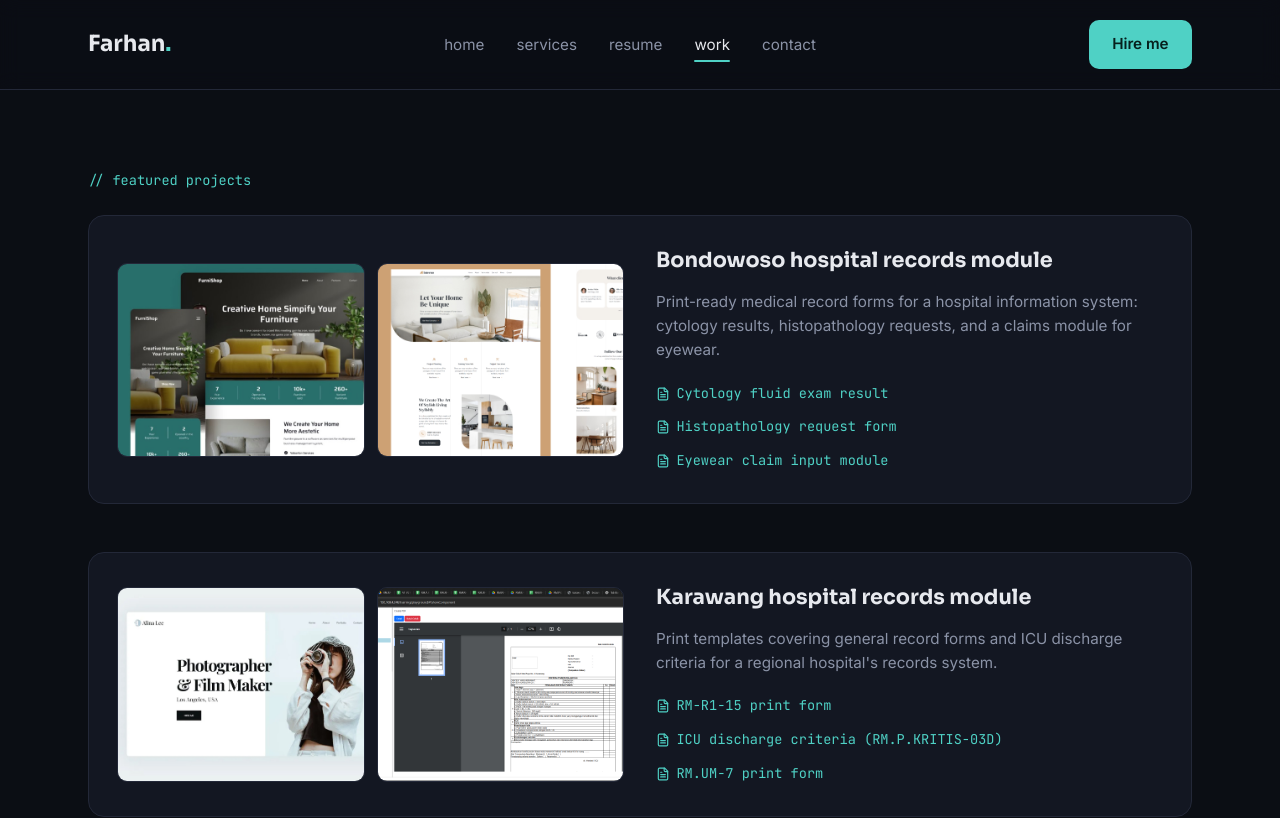
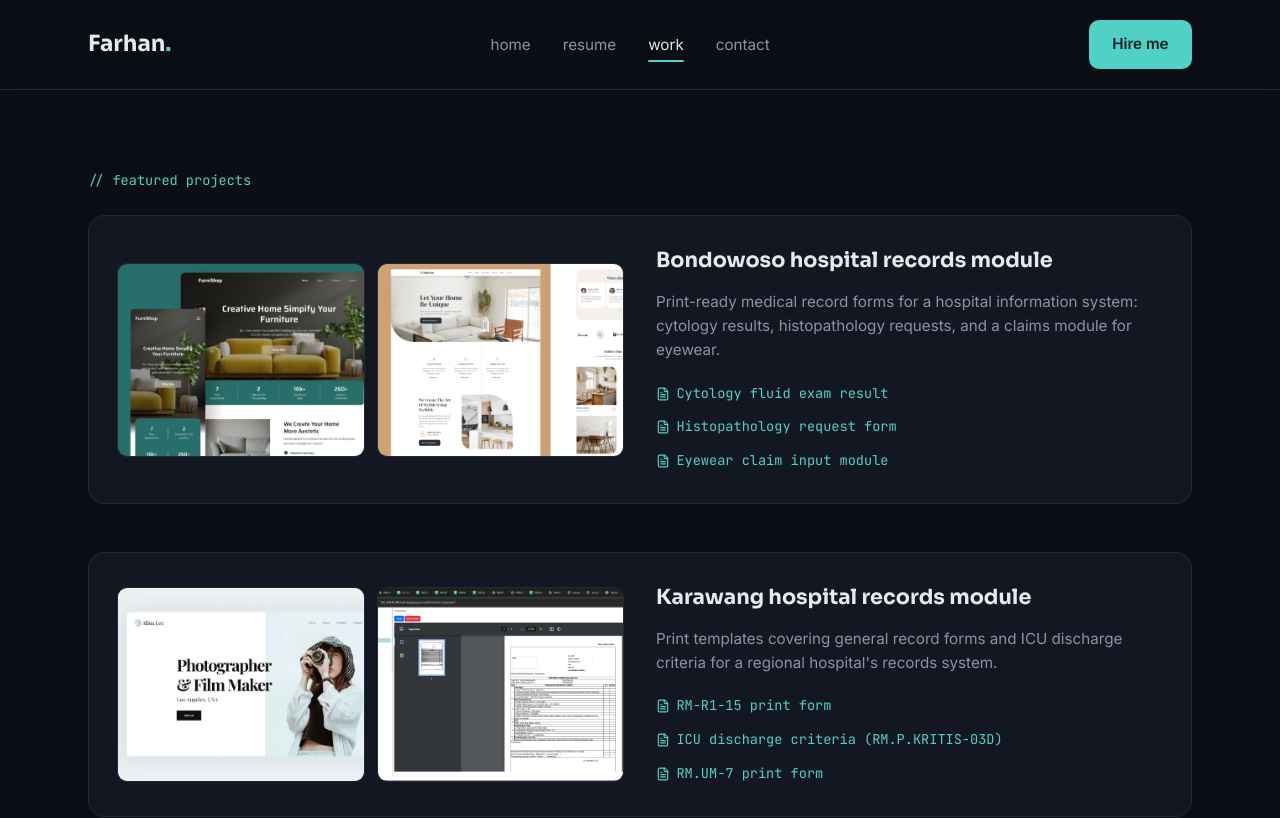
Before and after one commit to Farhantik/farhan-portfolio, a React (Vite) app in the folder frontend/: page /work in a window 1280 px wide. Shown: the top 818 px of the page. Built offline with nearby package versions, Linux system fonts and the light colour scheme.

Commit message:
Remove services from nav links

```diff
--- a/frontend/src/data/profile.js
+++ b/frontend/src/data/profile.js
@@ -21,7 +21,6 @@ export const profile = {
 
 export const navLinks = [
   { label: "home", to: "/" },
-  { label: "services", to: "/services" },
   { label: "resume", to: "/resume" },
   { label: "work", to: "/work" },
   { label: "contact", to: "/contact" },
```
